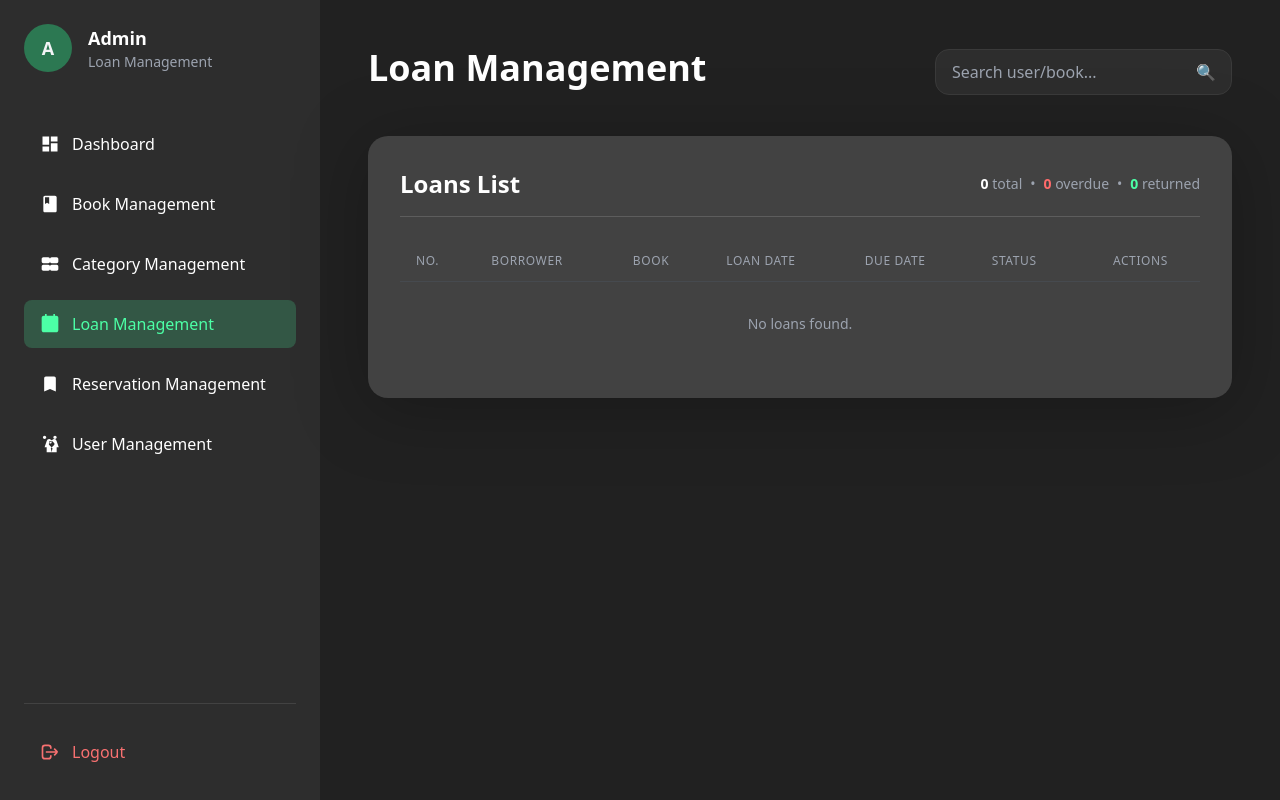
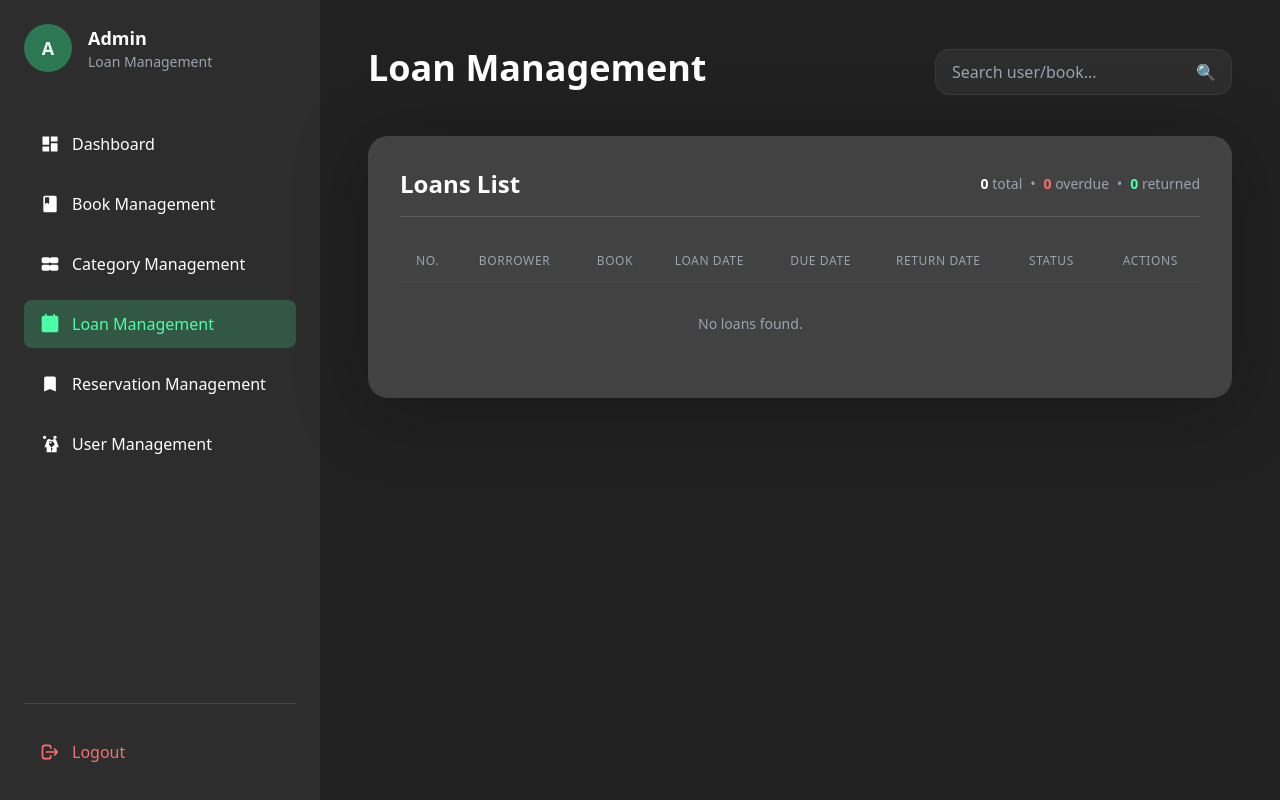
Before and after one commit to OlDeuS1/Borrow-Dee, a Django app: page /library/dashboard/loans/ in a window 1280 px wide. Run offline with Django 5.2, Linux system fonts and the light colour scheme; data that the repository does not hold is empty; some libraries are stand-ins or nearby versions.

Commit message:
add return date in loan management

```diff
--- a/Borrow_Dee/library/templates/loan_management.html
+++ b/Borrow_Dee/library/templates/loan_management.html
@@ -41,6 +41,7 @@
           <th class="py-3 px-4 font-medium">Book</th>
           <th class="py-3 px-4 font-medium">Loan Date</th>
           <th class="py-3 px-4 font-medium">Due Date</th>
+          <th class="py-3 px-4 font-medium">Return Date</th>
           <th class="py-3 px-4 font-medium">Status</th>
           <th class="py-3 px-4 font-medium text-center">Actions</th>
         </tr>
@@ -54,6 +55,7 @@
             <td class="px-4 py-3 align-top">{{ loan.book.title }}</td>
             <td class="px-4 py-3 align-top">{{ loan.borrow_date }}</td>
             <td class="px-4 py-3 align-top">{{ loan.due_date }}</td>
+            <td class="px-4 py-3 align-top {% if loan.return_date > loan.due_date %}text-red-500{% endif %}">{{ loan.return_date }}</td>
             <td class="px-4 py-3 align-top">
               {% if loan.status == 'borrowed' %}
                 <span class="status-badge status-available" style="background:rgba(76,206,255,.15);color:#4CCEFF">{{ loan.status }}</span>
--- a/Borrow_Dee/library/views.py
+++ b/Borrow_Dee/library/views.py
@@ -457,6 +457,8 @@ class UpdateBorrowStatusView(View):
         new_status = request.GET.get('status')
 
         borrow.status = new_status
+        if new_status == 'returned':
+            borrow.return_date = date.today()
         borrow.save()
         print(f"Borrow {borrow_id} status updated to {new_status}")
         return redirect('loan_management')
```
